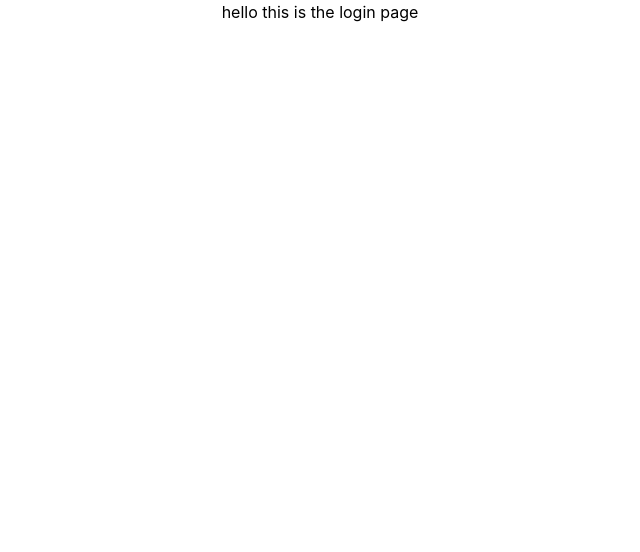
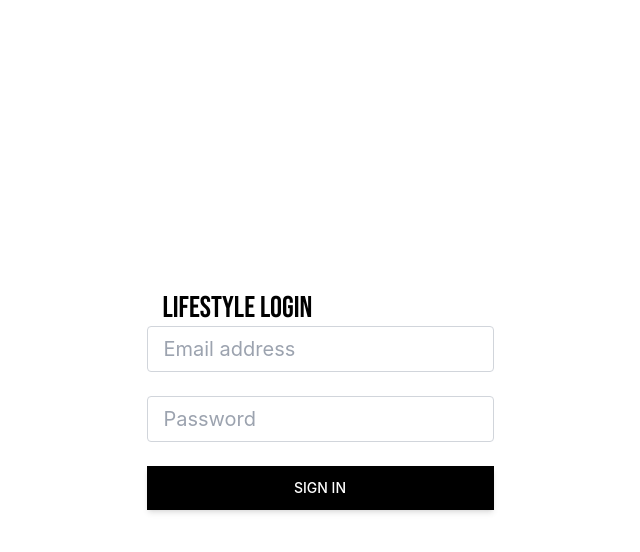
Before and after one commit to TomGrayston/lifestylefoto-website, a Next.js app in the folder lifestylefoto/: page /login in a window 1280 px wide. Shown: the top 552 px of the page, without its empty margins (320-960 px from the left). Built offline with nearby package versions, Linux system fonts and the light colour scheme.

Commit message:
added base login page

```diff
--- a/lifestylefoto/app/(dashboard)/login/page.tsx
+++ b/lifestylefoto/app/(dashboard)/login/page.tsx
@@ -1,7 +1,39 @@
 export default function Login() {
     return (
-        <div className="items-center self-center justify-center w-screen h-screen text-center">
-            hello this is the login page
+        <div className="container top-0 left-0 right-0 mx-auto h-screen items-center justify-center flex">
+            <form>
+
+                <label
+                className="font-sans mb-6 w-full px-4 py-2 text-3xl"
+                >
+                    LIFESTYLE LOGIN
+                </label>
+
+                <div className="mb-6">
+                    <input
+                        type="text"
+                        className="form-control block w-full px-4 py-2 text-xl font-normal text-gray-700 bg-white bg-clip-padding border border-solid border-gray-300 rounded transition ease-in-out m-0 focus:text-gray-700 focus:bg-white  focus:outline-none"
+                        placeholder="Email address"
+                    />
+                </div>
+
+                <div className="mb-6">
+                    <input
+                        type="password"
+                        className="form-control block w-full px-4 py-2 text-xl font-normal text-gray-700 bg-white bg-clip-padding border border-solid border-gray-300 rounded transition ease-in-out m-0 focus:text-gray-700 focus:bg-white focus:outline-none"
+                        placeholder="Password"
+                    />
+                </div>
+
+                <button
+                    type="submit"
+                    className="inline-block px-7 py-3 bg-black text-white font-medium text-sm leading-snug uppercase shadow-md hover:shadow-lg focus:shadow-lg focus:outline-none focus:ring-0 active:shadow-lg transition duration-150 ease-in-out w-full hover:bg-gray-700"
+                    data-mdb-ripple="true"
+                    data-mdb-ripple-color="light"
+                >
+                    Sign in
+                </button>
+            </form>
         </div>
     );
 }
```
